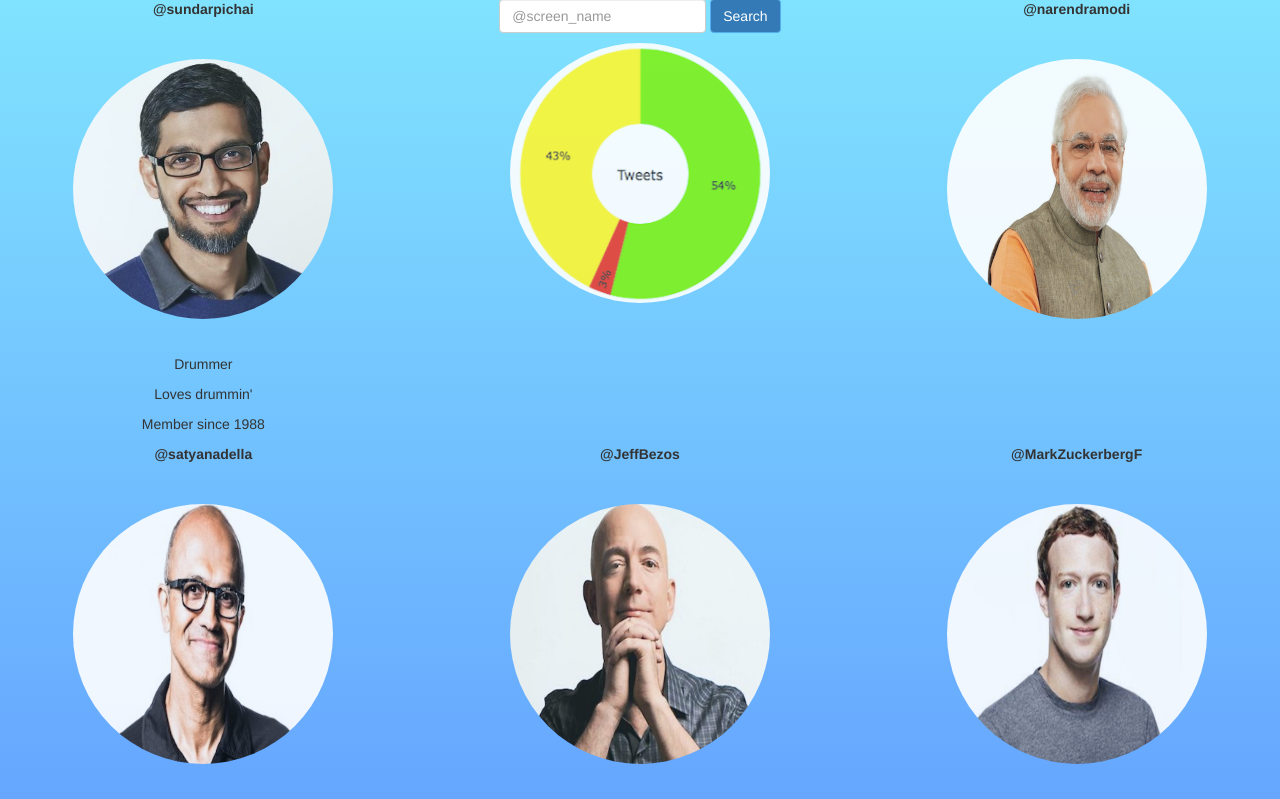
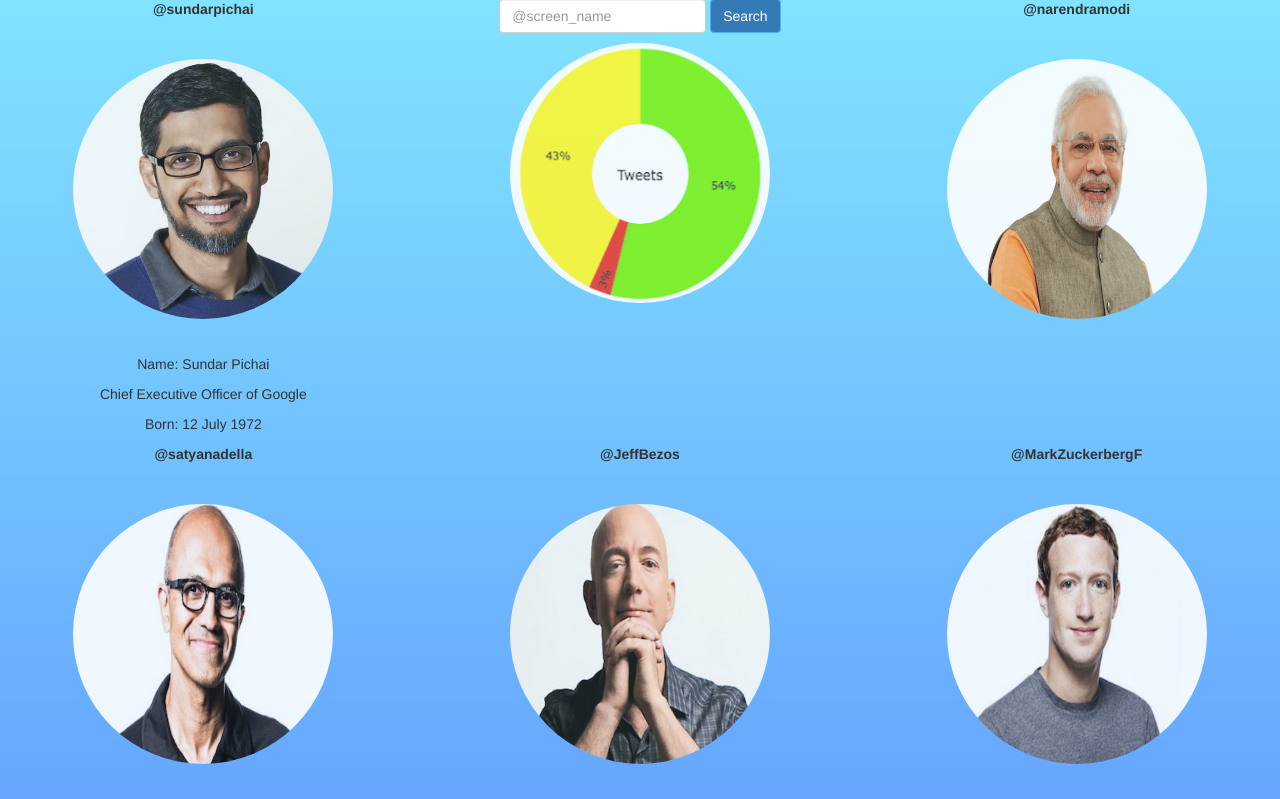
Before and after one commit to ulshell/TweetSentimentAnalysis, a Flask app: template templates/index.html in a window 1280 px wide, after a click that opens the changed part. Shown: the part 263-1062 px from the top of the page. Run offline with Flask 2, Linux system fonts and the light colour scheme; the template is opened without the code that fills it, so the values that code supplies are empty; some libraries are stand-ins or nearby versions.

Commit message:
Changes in image and comments

```diff
--- a/application.py
+++ b/application.py
@@ -2,25 +2,24 @@ from flask import Flask, flash, redirect, render_template, request, session, url
 from cs50 import SQL
 import os
 import sys
-import helpers
-from analyzer import Analyzer
+import Tweethelp
+from TweetAnalysis import TweetAnalyzer
 from flask_session import Session
 from passlib.apps import custom_app_context as pwd_context
 from tempfile import gettempdir
 import sqlite3
 from functools import wraps
 
-#con = sqlite3.connect("Sentiments.db")
-#cur = con.cursor()
-
-f = open("sentiment.db", "w")
-f.close()
 
 app = Flask(__name__)
-db = SQL("sqlite:///sentiment.db")
+db = SQL("sqlite:///TweetSentimentAnalysis.db")
+
+#creating table users to store user's information in database
+db.execute("CREATE TABLE if not exists users(id INTEGER PRIMARY KEY AUTOINCREMENT NOT NULL, username TEXT NOT NULL,name TEXT NOT NULL, hash TEXT NOT NULL)")
+#creating table histories to store user's search history
+db.execute("CREATE TABLE if not exists histories(screenname TEXT, search DATETIME DEFAULT CURRENT_TIMESTAMP, id INTEGER)")
+
 # ensure responses aren't cached
-db.execute("CREATE TABLE if not exists users(id INTEGER PRIMARY KEY AUTOINCREMENT NOT NULL, username TEXT NOT NULL,name TEXT NOT NULL, hash TEXT NOT NULL)")
-db.execute("CREATE TABLE if not exists histories(screenname TEXT, search DATETIME DEFAULT CURRENT_TIMESTAMP, id INTEGER)")
 if app.config["DEBUG"]:
     @app.after_request
     def after_request(response):
@@ -29,15 +28,20 @@ if app.config["DEBUG"]:
         response.headers["Pragma"] = "no-cache"
         return response
 
+'''configuring app'''
+#directory where sessions files will be stored
 app.config["SESSION_FILE_DIR"] = gettempdir()
+#no permanent session
 app.config["SESSION_PERMANENT"] = False
+#use filesystem interface
 app.config["SESSION_TYPE"] = "filesystem"
+
+#for adding support of server-side sessions
 Session(app)
 
 def login_required(f):
     """
     Decorate routes to require login.
-    http://flask.pocoo.org/docs/0.11/patterns/viewdecorators/
     """
     @wraps(f)
     def decorated_function(*args, **kwargs):
@@ -51,6 +55,8 @@ def login_required(f):
 @app.route("/")
 @login_required
 def index():
+    """ Home page """
+    #fetching name of current user logged in
     name = db.execute("SELECT name from users WHERE id=:id", id=session["user_id"])[0]["name"]
     return render_template("index.html", name=name)
 
@@ -62,7 +68,7 @@ def login():
     # forget any user_id
     session.clear()
 
-    # if user reached route via POST (as by submitting a form via POST)
+    # if user reached route via POST method
     if request.method == "POST":
 
         # ensure username was submitted
@@ -89,11 +95,13 @@ def login():
         # remember which user has logged in
         session["user_id"] = rows[0]["id"]
 
+        #fetch name of current user
         name = db.execute("SELECT name from users WHERE id=:id", id=session["user_id"])[0]["name"]
+
         # redirect user to home page
         return render_template("index.html", name=name)
 
-    # else if user reached route via GET (as by clicking a link or via redirect)
+    # else if user reached route via GET request
     else:
         return render_template("login.html")
 
@@ -105,18 +113,20 @@ def logout():
     # forget any user_id
     session.clear()
 
-    # redirect user to login form
+    # redirect user to login page
     return redirect(url_for("login"))
 
 @app.route("/register", methods=["GET", "POST"])
 def register():
     """Register user."""
-
+    # if user reached route via POST method
     if request.method == "POST":
 
+        #ensure name was submitted
         if not request.form.get("name"):
             error = "Must provide name"
             return render_template("sorry.html", message=error)
+
         # ensure username was submitted
         elif not request.form.get("username"):
             error = "Must provide username"
@@ -132,20 +142,23 @@ def register():
             error = "password doesn't match"
             return render_template("sorry.html", message=error)
 
+        #fetching name from form page
+        name=request.form.get("name")
         # insert the new user into users, storing the hash of the user's password
-        name=request.form.get("name")
         result = db.execute("INSERT INTO users(username, name, hash) VALUES(:username, :name, :hash)", username=request.form.get("username"), name=name, hash=pwd_context.hash(request.form.get("password")))
 
+        #check for username is unique or not
         if not result:
             error = "Username already exist"
             return render_template("sorry.html", message=error)
 
         # remember which user has logged in
         session["user_id"] = result
-        name = db.execute("SELECT name from users WHERE id=:id", id=session["user_id"])[0]["name"]
+
         # redirect user to home page
         return render_template("index.html", name=name)
 
+    # else if user reached route via GET request
     else:
         return render_template("register.html")
 
@@ -154,34 +167,54 @@ def register():
 @app.route("/history")
 @login_required
 def history():
-    """Show history of transactions."""
+    """Show history searched for further references."""
+    #selecting all information of user's search history
     histories = db.execute("SELECT * from histories WHERE id=:id", id=session["user_id"])
+
+    #fetch name of cureent user logged in
     name = db.execute("SELECT name from users WHERE id=:id", id=session["user_id"])[0]["name"]
+
+    #render history template
     return render_template("history.html", histories=histories, name=name)
 
 @app.route("/search")
 @login_required
 def search():
 
+    #fetch screen_name from page
+    screen_name = request.args.get("screen_name", "")
     # validate screen_name
-    screen_name = request.args.get("screen_name", "")
     if not screen_name:
         return redirect(url_for("index"))
+
+    #insert into searched @screen_name into history table
     db.execute("INSERT INTO histories(screenname, id) VALUES(:screenname, :id)",screenname=screen_name, id=session["user_id"])
+
+    #fetch name of user currently logged in
     name = db.execute("SELECT name from users WHERE id=:id", id=session["user_id"])[0]["name"]
+
+    #fetch the path of file positive-words.txt
     positives = os.path.join(sys.path[0], "positive-words.txt")
+
+    #fetch the path of file negative-words.txt
     negatives = os.path.join(sys.path[0], "negative-words.txt")
 
-    analyzer = Analyzer(positives, negatives)
+    #passing bot files for analyzing
+    analyzer = TweetAnalyzer(positives, negatives)
 
     # get screen_name's tweets
-    tweets = helpers.get_user_timeline(screen_name, 200)
+    tweets = Tweethelp.get_user_timeline(screen_name, 200)
 
+    #Initializing variable for storing positive, negative and neutral
+    positive, negative, neutral = 0.0, 0.0, 0.0
 
-    positive, negative, neutral = 0.0, 0.0, 0.0
+    #array to store tweets, variable to see type of tweet, and number
     twee = []
+
     k = 0
     m = ''
+
+    #loop through all tweets fetched from twitter
     for tweet in tweets:
         c = 0
         score = analyzer.analyze(tweet)
@@ -197,8 +230,8 @@ def search():
         m = str(k) + '.) '
         twee.append((tweet, c, m))
 
-    # generate chart
-    chart = helpers.chart(positive, negative, neutral)
+    # generate pie chart
+    chart = Tweethelp.chart(positive, negative, neutral)
 
-    # render results
+    # render template to show analysis
     return render_template("search.html", chart=chart, screen_name=screen_name, twee=twee, name=name)
--- a/static/styles.css
+++ b/static/styles.css
@@ -13,7 +13,7 @@
 }
 
 .roun {
-  box-shadow: 5px 5px 5px 5px #3333CC;
+  box-shadow: 5px 5px 5px 5px #0099CC;
   width: 100%;
   height: 100%;
 }
@@ -59,11 +59,11 @@
 }
 table {
   border-collapse: collapse;
-  box-shadow: 10px 10px 10px 10px #3333CC;
+  box-shadow: 10px 10px 10px 10px #0099CC;
 }
 
 td:hover{
-  box-shadow: 10px 10px 10px 10px #3333CC;
+  box-shadow: 10px 10px 10px 10px #0099CC;
 }
 th{
   font-size: 20px;
--- a/templates/index.html
+++ b/templates/index.html
@@ -12,9 +12,9 @@
           <img src="{{url_for('static', filename='5.jpg')}}" class="img-circle person" alt="Random Name"/>
           </a>
           <div id="demo1" class="collapse">
-            <p>Drummer</p>
-            <p>Loves drummin'</p>
-            <p>Member since 1988</p>
+            <p>Name: Sundar Pichai</p>
+            <p>Chief Executive Officer of Google</p>
+            <p>Born: 12 July 1972</p>
           </div>
         </div>
         <div class="col-sm-4">
@@ -32,9 +32,9 @@
           <img src="{{url_for('static', filename='4.jpg')}}" class="img-circle person" alt="Random Name"/>
           </a>
           <div id="demo2" class="collapse">
-            <p>Drummer</p>
-            <p>Loves drummin'</p>
-            <p>Member since 1988</p>
+            <p>Name: Narendra Modi</p>
+            <p>Prime Minister of India</p>
+            <p>Born: 17 September 1950</p>
           </div>
         </div>
       </div>
@@ -45,9 +45,9 @@
           <img src="{{url_for('static', filename='1.jpg')}}" class="img-circle person" alt="Random Name"/>
           </a>
           <div id="demo3" class="collapse">
-            <p>Drummer</p>
-            <p>Loves drummin'</p>
-            <p>Member since 1988</p>
+            <p>Name: Satya Nadella</p>
+            <p>Chief Executive Officer of Microsoft</p>
+            <p>Born: 19 August 1967</p>
           </div>
         </div>
         <div class="col-sm-4">
@@ -57,9 +57,9 @@
 
         </a>
           <div id="demo4" class="collapse">
-            <p>Drummer</p>
-            <p>Loves drummin'</p>
-            <p>Member since 1988</p>
+            <p>Name: Jeff Bezos</p>
+            <p>Chief Executive Officer of Amazon</p>
+            <p>Born: 12 January 1964</p>
           </div>
         </div>
         <div class="col-sm-4">
@@ -68,9 +68,9 @@
           <img src="{{url_for('static', filename='3.jpg')}}" class="img-circle person" alt="Random Name"/>
         </a>
           <div id="demo5" class="collapse">
-            <p>Drummer</p>
-            <p>Loves drummin'</p>
-            <p>Member since 1988</p>
+            <p>Name: Mark Zuckerberg</p>
+            <p>Chief Executive Officer of Facebook</p>
+            <p>Born: 14 May 1984</p>
           </div>
         </div>
       </div>
```
Also changed, not shown: TweetAnalysis.py (added, +54 -0 lines), Tweethelp.py (added, +85 -0 lines), TweetSentimentAnalysis.db (added), static/newplot.jpg, 1 other file.
